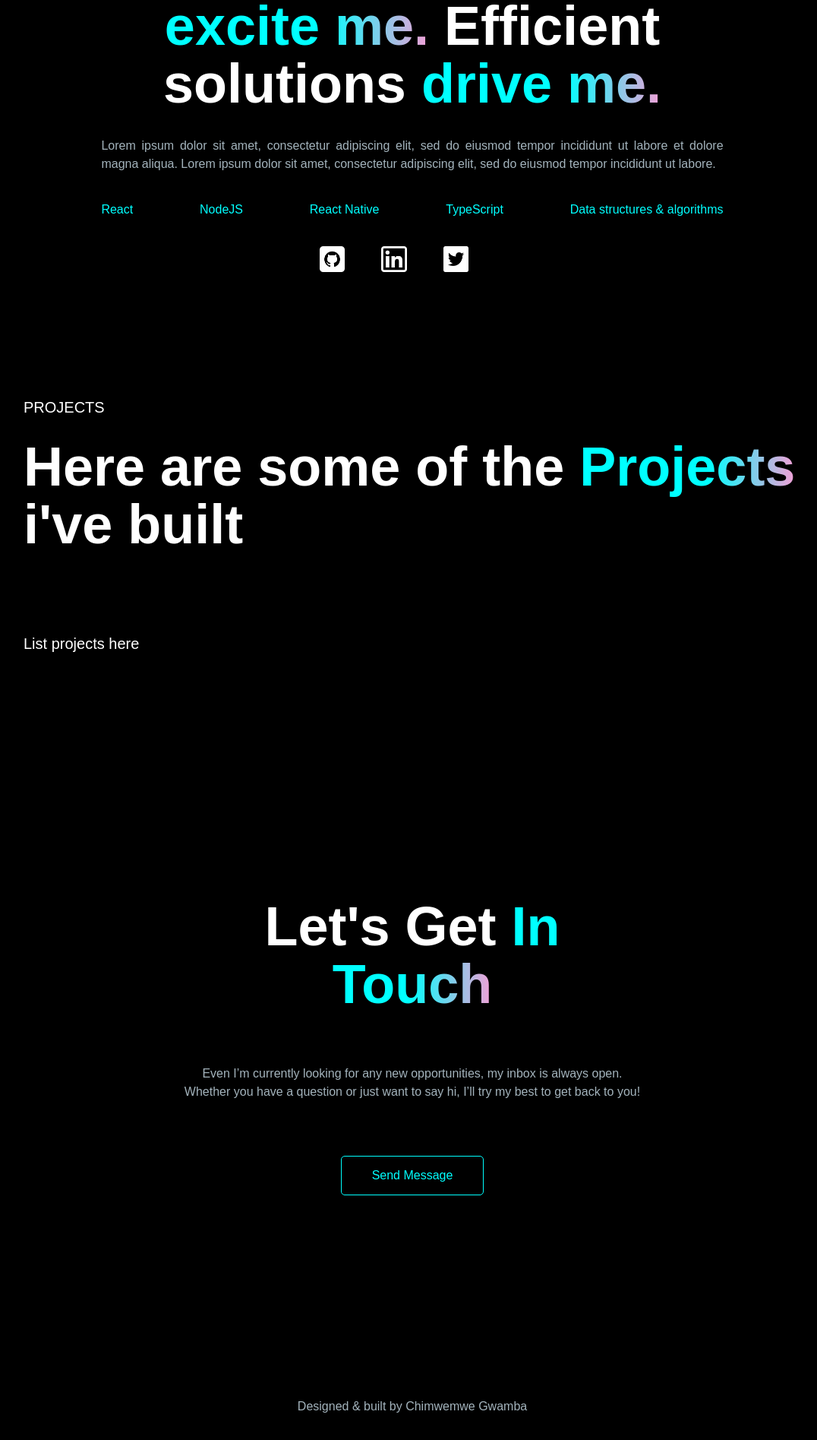
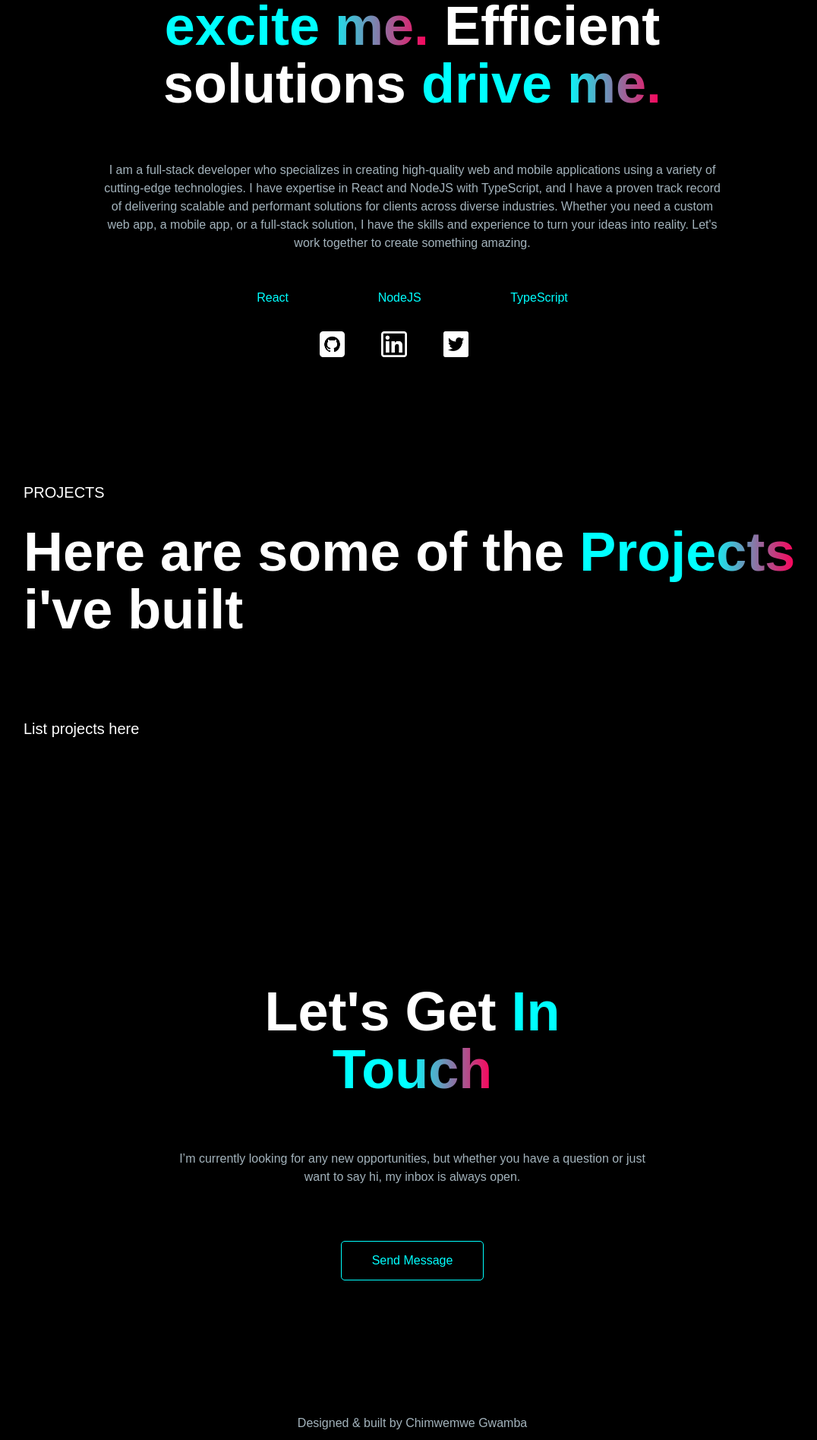
Before and after one commit to ChimwemweGwamba/Portfolio, a React (Create React App) app: page / in a window 1280 px wide. Shown: the part 856-2751 px from the top of the page at 76% size, without its empty margins (97-1173 px from the left). Built offline with nearby package versions, Linux system fonts and the light colour scheme.

Commit message:
changed styles to various components

```diff
--- a/src/App.css
+++ b/src/App.css
@@ -12,7 +12,7 @@ h1{
 }
 
 h1 a{
-  background: -webkit-linear-gradient(left, #00FFFF 60%, #F3A0D7);
+  background: -webkit-linear-gradient(left,#00FFFF 60%,#ff0058);
   -webkit-background-clip: text;
   -webkit-text-fill-color: transparent;
   color: #ff23b613;
--- a/src/components/about.js
+++ b/src/components/about.js
@@ -28,7 +28,9 @@ const Skills = styled.div`
   display: flex;
   flex-direction: row;
   justify-content: space-between;
-  padding: 20px 0;
+  width: 50%;
+  margin: 0 auto;
+  padding-bottom: 1rem;
 `;
 
 const Skill = styled.p`
@@ -37,12 +39,10 @@ const Skill = styled.p`
 `;
 
 const Text = styled.p`
-  text-align: justify;
-  margin: 0;
+  margin: 2rem 0;
 `;
 
-const Socials = styled.p`
-`;
+const Socials = styled.p``;
 
 const Image = styled.img`
   width: 2.1rem;
@@ -58,16 +58,21 @@ function About() {
     <Container>
       <CardLeft>
         <Title>
-          Complex problems <a>excite me.</a> Efficient solutions <a>drive me.</a>
+          Complex problems <a>excite me.</a> Efficient solutions{" "}
+          <a>drive me.</a>
         </Title>
       </CardLeft>
 
       <CardRight>
         <Text>
-          Lorem ipsum dolor sit amet, consectetur adipiscing elit, sed do
-          eiusmod tempor incididunt ut labore et dolore magna aliqua. Lorem
-          ipsum dolor sit amet, consectetur adipiscing elit, sed do eiusmod
-          tempor incididunt ut labore.
+          I am a full-stack developer who specializes in creating high-quality
+          web and mobile applications using a variety of cutting-edge
+          technologies. I have expertise in React and NodeJS with TypeScript,
+          and I have a proven track record of delivering scalable and performant
+          solutions for clients across diverse industries. Whether you need a
+          custom web app, a mobile app, or a full-stack solution, I have the
+          skills and experience to turn your ideas into reality. Let's work
+          together to create something amazing.
         </Text>
 
         <Skills>
@@ -75,11 +80,7 @@ function About() {
 
           <Skill>NodeJS</Skill>
 
-          <Skill>React Native</Skill>
-
           <Skill>TypeScript</Skill>
-
-          <Skill>Data structures & algorithms</Skill>
         </Skills>
 
         <Socials>
--- a/src/components/banner.js
+++ b/src/components/banner.js
@@ -24,7 +24,7 @@ const CardRight = styled.div`
 
 const Image = styled.img`
   width: 95%;
-  border: solid 1px #F3A0D7;
+  background: linear-gradient(315deg, #00FFFF, #ff0058);
   background-color: #ff00aa17;
   border-radius: 25% 25% 50% 50%;
   margin: 0 auto;
--- a/src/components/contact.js
+++ b/src/components/contact.js
@@ -19,8 +19,7 @@ const Text = styled.p`
   margin: 2.5rem auto;
 `;
 
-const Button = styled.button`
-`;
+
 
 function Contact() {
   return (
@@ -30,9 +29,8 @@ function Contact() {
       </Heading>
 
       <Text>
-        Even I’m currently looking for any new opportunities, my inbox is always
-        open. Whether you have a question or just want to say hi, I’ll try my
-        best to get back to you!
+        I’m currently looking for any new opportunities, but whether you have a
+        question or just want to say hi, my inbox is always open.
       </Text>
 
       <button>Send Message</button>
--- a/src/components/footer/footer.css
+++ /dev/null
@@ -1,8 +0,0 @@
-.footerContainer{
-    padding: 100px 0 20px 0;
-}
-
-.footerContainer p{
-    font-size: 16px;
-    text-align: center;
-}
--- a/src/components/footer/footer.js
+++ b/src/components/footer/footer.js
@@ -1,14 +1,19 @@
 import React from 'react'
-import './footer.css'
+import styled from "styled-components";
+
+const Container = styled.div`
+    padding: 0.625rem 0;
+    text-align: center;
+`;
 
 
 function Footer() {
   return (
-    <div className='footerContainer'>
+    <Container>
         <p>
-            <a>Designed & built by Chimwemwe Gwamba</a>
+           Designed & built by Chimwemwe Gwamba
         </p>
-    </div>
+    </Container>
   )
 }
 
```
Also changed, not shown: src/App.js (+8 -10 lines), 1 other file (tests, documents, lock files or other folders).
